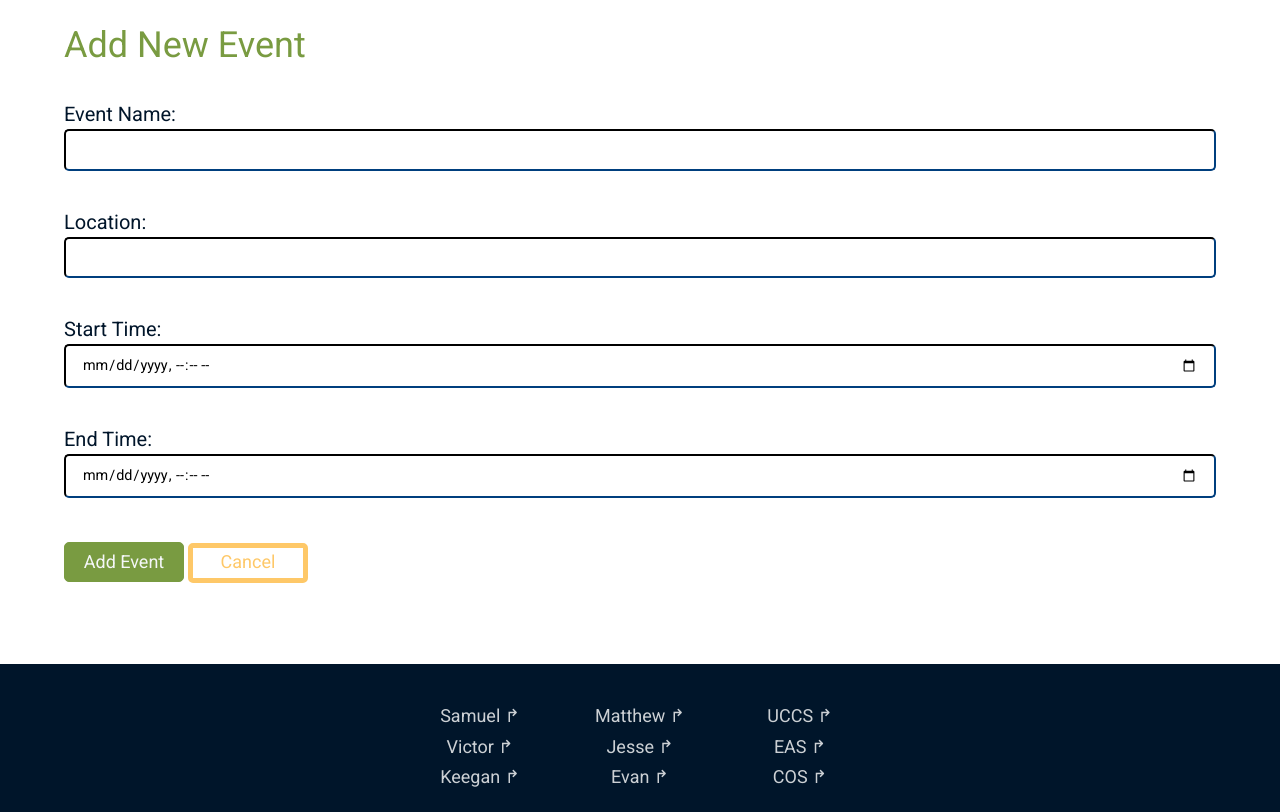
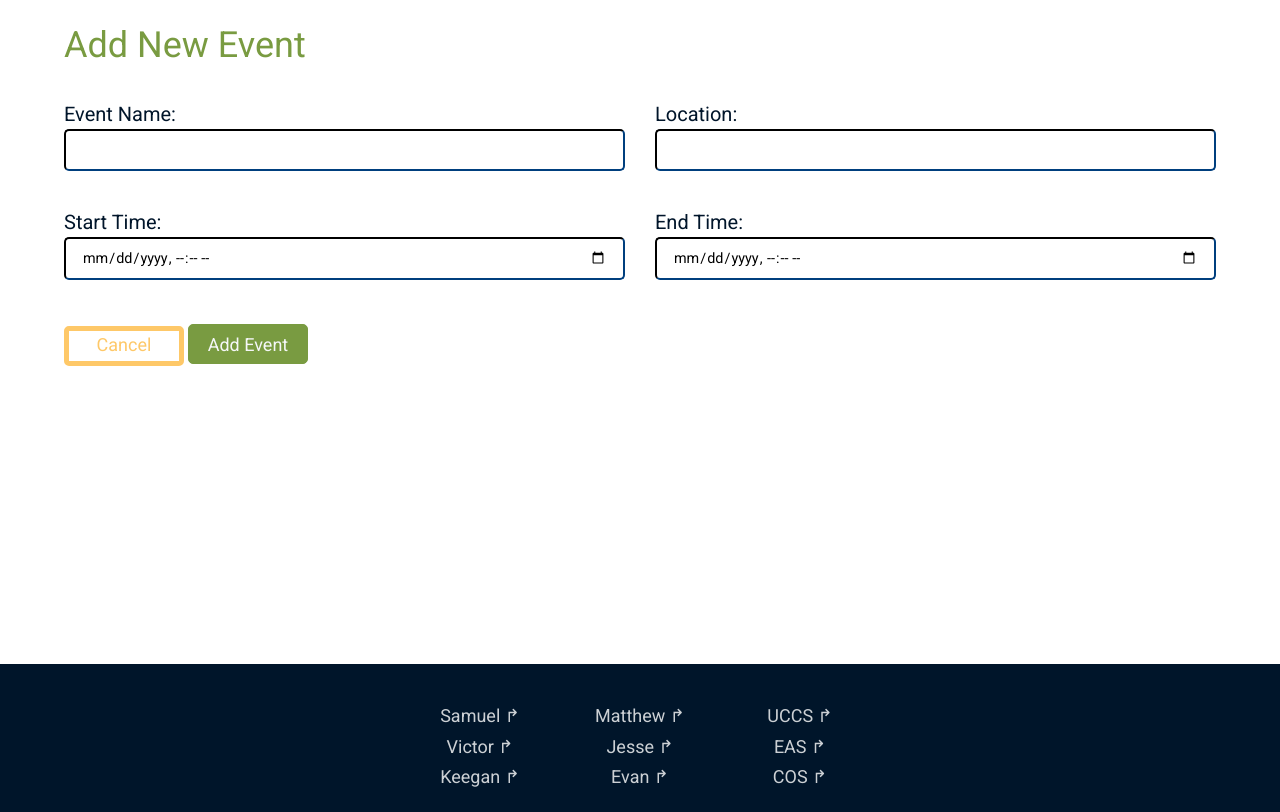
Before and after one commit to UCCS-CS4300-5300/group2-fall2023, a Django app: page /events/new in a window 1280 px wide. Shown: the part 96-908 px from the top of the page. Run offline with Django 3.2, Linux system fonts and the light colour scheme; parts of the project's set-up code (start-up, migrations or seed data) failed here and were passed over; some libraries are stand-ins or nearby versions.

Commit message:
Modified Event Templates
Made minor deletions and tweaks to the forms to make sure that information is being displayed in the correct format. Also added tentative grid method for displaying the event list.

```diff
--- a/Events/templates/event_create.html
+++ b/Events/templates/event_create.html
@@ -8,14 +8,14 @@
         {% csrf_token %}
         <div class="row pt-4 mb-2">
             {% for field in form %}
-                <div class="col-md-12 harvestly-form-item">
-                    <div style="width: 100%;">{{ field.label }}</div>
-                    <div class="mb-1" style="width: 100%;">{{ field }}</div>
+                <div class="col-md-6 harvestly-form-item">
+                    <div>{{ field.label }}</div>
+                    <div class="mb-1">{{ field }}</div>
                 </div>
             {% endfor %}
         </div>
+        <a class="harvestly-nav-btn-secondary" href="{% url 'events' %}">Cancel</a>
         <input class="harvestly-nav-btn-primary" type="submit" value="Add Event" />
-        <a class="harvestly-nav-btn-secondary" href="{% url 'events' %}">Cancel</a>
     </form>
 </div>
 {% endblock %}
--- a/Events/templates/event_list.html
+++ b/Events/templates/event_list.html
@@ -9,13 +9,15 @@
     </a>
     {% if eventlist %}
         <h1>Upcoming Events</h1>
+        <div class="row pt-4 mb-2">
         {% for event in eventlist %}
-            <li>
+            <div class="col-md-4">
                 <div class="event-title"><strong>{{ event.name }}</strong></div>
                 <div class="event-date">{{ event.start_time|date:"F j, Y" }}</div>
                 <td><a class="harvestly-nav-btn-primary" href="{% url 'event-detail' event.id %}">See More</a></td>
-            </li>
+            </div>
         {% endfor %}
+        </div>
     {% else %}
         {% include "empty_list.html" with items="events" %}
     {% endif %}
--- a/Events/templates/event_update.html
+++ b/Events/templates/event_update.html
@@ -9,14 +9,14 @@
         <div class="row pt-4 mb-2">
             {% for field in form %}
                 <div class="col-md-12 harvestly-form-item">
-                    <div style="width: 100%;">{{ field.label }}</div>
-                    <div class="mb-1" style="width: 100%;">{{ field }}</div>
+                    <div>{{ field.label }}</div>
+                    <div class="mb-1">{{ field }}</div>
                 </div>
             {% endfor %}
         </div>
-        <input class="harvestly-nav-btn-primary" type="submit" value="Update Event" />
         <a class="harvestly-nav-btn-secondary" href="{% url 'event-detail' event.id %}">Cancel</a>
         <a class="harvestly-nav-btn-secondary" href="{% url 'event-delete' event.id %}">Remove Event</a>
+        <input class="harvestly-nav-btn-primary" type="submit" value="Update Event" />
     </form>
 </div>
 {% endblock %}
```
